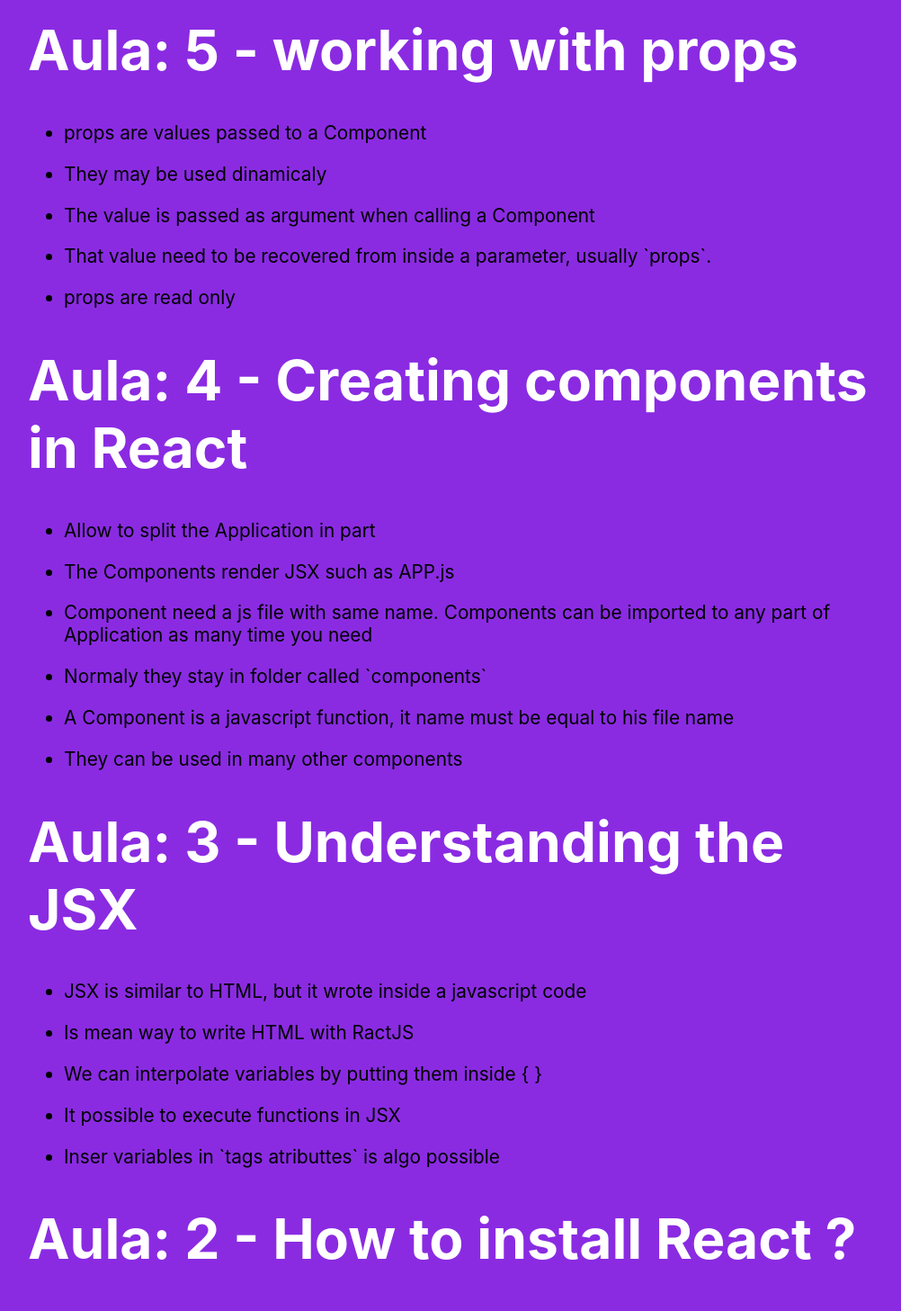
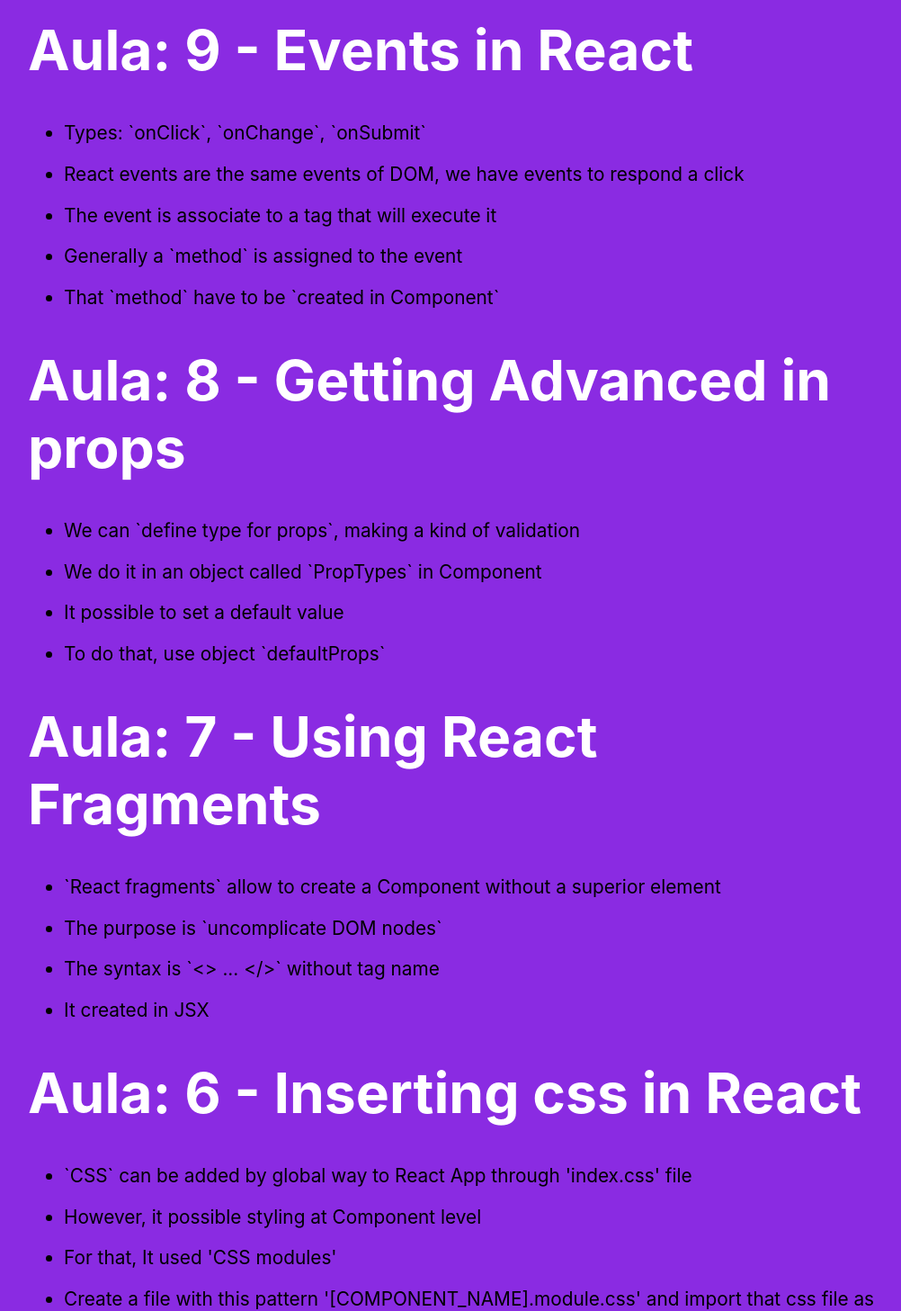
Before and after one commit to idelfrides/LearningReactJS, a React (Create React App) app: page /aulas in a window 1280 px wide. Shown: the part 240-1697 px from the top of the page at 90% size, without its empty margins (129-1131 px from the left). Built offline with nearby package versions, Linux system fonts and the light colour scheme.

Commit message:
FEAT | Added content for classes 6, 7, 8 and 9 and made changes needs

```diff
--- a/src/data2.json
+++ b/src/data2.json
@@ -18,6 +18,10 @@
     "class_2": "We use 'create react app' (CRA) tool to create a react app-CRA is a script execution tool to create a React Application, where that execution is performed through 'nodejs' and 'npm'-'npm start' initialize a React app in dev",
     "class_3": "JSX is similar to HTML, but it wrote inside a javascript code-Is mean way to write HTML with RactJS-We can interpolate variables by putting them inside { }-It possible to execute functions in JSX-Inser variables in  `tags atributtes` is algo possible",
     "class_4": "Allow to split the Application in part-The Components render JSX such as APP.js-Component need a js file with same name. Components can be imported to any part of Application as many time you need-Normaly they stay in folder called  `components`-A Component is a javascript function, it name must be equal to his file name-They can be used in many other components",
-    "class_5": "props are values passed to a Component-They may be used dinamicaly-The value is passed as argument when calling a Component-That value need to be recovered from inside a parameter, usually `props`.-props are read only"
+    "class_5": "props are values passed to a Component-They may be used dinamicaly-The value is passed as argument when calling a Component-That value need to be recovered from inside a parameter, usually `props`.-props are read only",
+    "class_6": "`CSS` can be added by global way to React App through 'index.css' file-However, it possible styling at Component level-For that, It used 'CSS modules'-Create a file with this pattern '[COMPONENT_NAME].module.css' and import that css file as with key 'styles' in its own Component-Inside CSS modules files, use classes name in `Camel case` or `snake case`",
+    "class_7": "`React fragments` allow to create a Component without a superior element-The purpose is `uncomplicate DOM nodes`-The syntax is `<> ... </>` without tag name-It created in JSX",
+    "class_8": "We can `define type for props`, making a kind of validation-We do it in an object called `PropTypes` in Component-It possible to set a default value-To do that, use object `defaultProps`",
+    "class_9": "Types: `onClick`, `onChange`, `onSubmit`-React events are the same events of DOM, we have events to respond a click-The event is associate to a tag that will execute it-Generally a `method` is assigned to the event-That `method` have to be `created in Component`"
   }
 }
--- a/src/pages/AulasCurso.js
+++ b/src/pages/AulasCurso.js
@@ -30,7 +30,7 @@
             <ShowClassesContent contentArray={data.course_classes.class_10.split('-')} />
 
             <ControleAulas number={10} title="useState in action" />
-            <ShowClassesContent contentArray={data.course_classes.class_10.split('-')} />
+            <ShowClassesContent contentArray={data.course_classes.class_10.split('-')} /> */}
 
             <ControleAulas number={9} title="Events in React" />
             <ShowClassesContent contentArray={data.course_classes.class_9.split('-')} />
@@ -42,7 +42,7 @@
             <ShowClassesContent contentArray={data.course_classes.class_7.split('-')} />
 
             <ControleAulas number={6} title="Inserting css in React" />
-            <ShowClassesContent contentArray={data.course_classes.class_6.split('-')} /> */}
+            <ShowClassesContent contentArray={data.course_classes.class_6.split('-')} />
 
             <ControleAulas number={5} title="working with props"  />
             <ShowClassesContent contentArray={data.course_classes.class_5.split('-')} />
```
Also changed, not shown: 1 other file (tests, documents, lock files or other folders).
